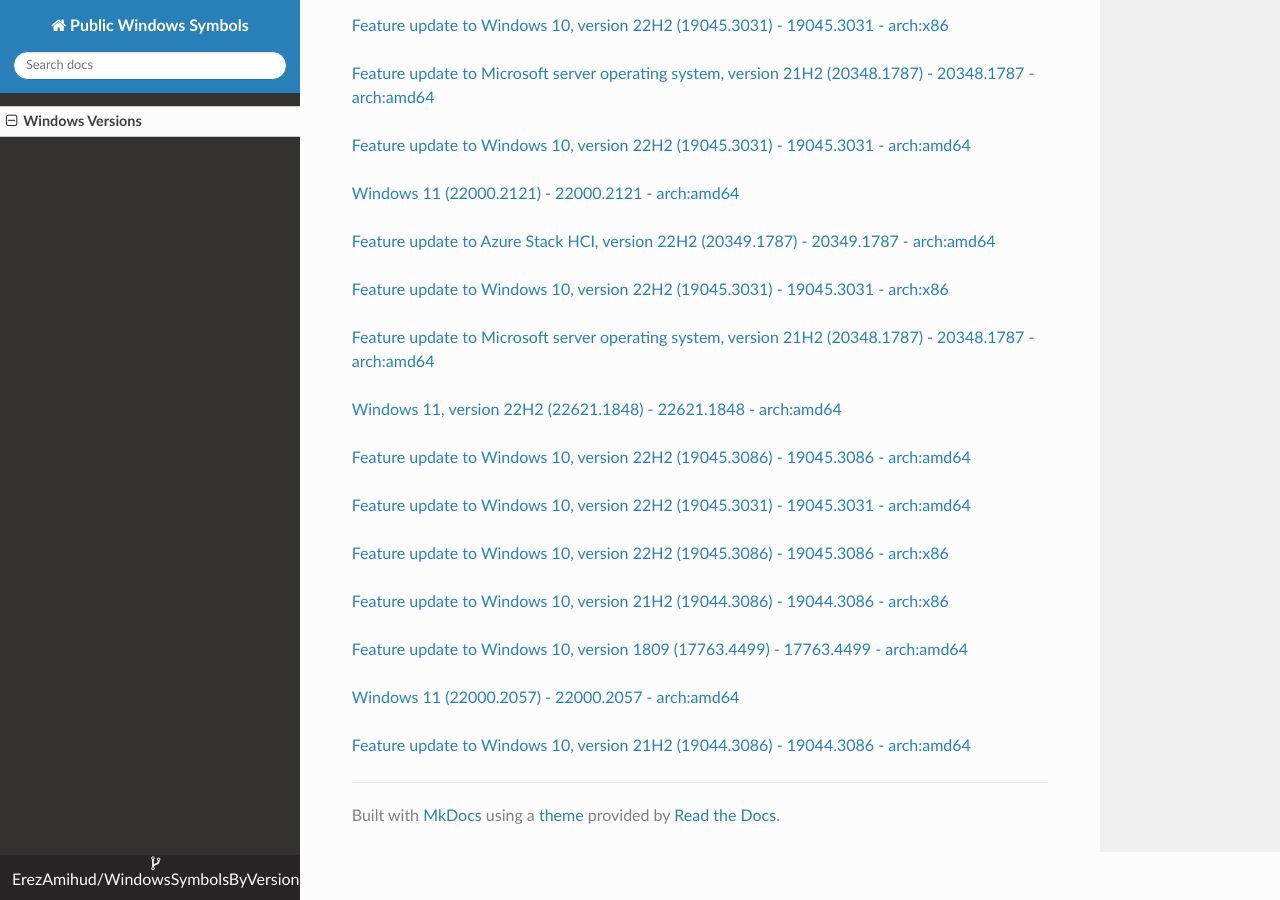
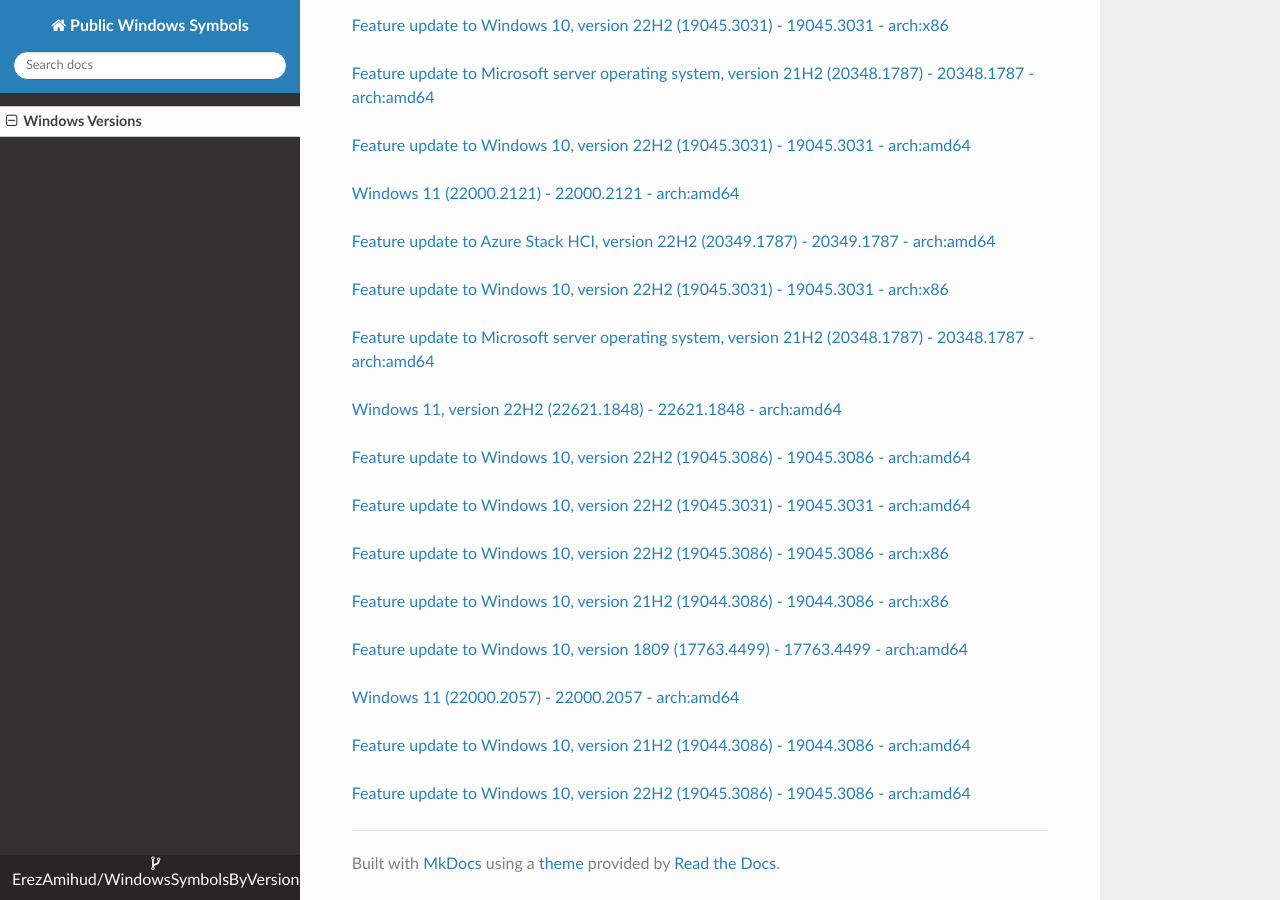
Before and after one commit to ErezAmihud/WindowsSymbolsByVersion, an MkDocs documentation site: the page built from docs/index.md, in a window 1280 px wide and 900 px high, scrolled down 29933 px. Built offline with MkDocs 1.6.1, drawn with Linux system fonts in a browser that asks for light colours; nearby versions of some CDN libraries.

Commit message:
Automated commit, add manifest for cef0f044-b039-4a2a-a5ca-f919f0efe6fc

```diff
--- a/docs/index.md
+++ b/docs/index.md
@@ -1717,3 +1717,6 @@
 
 
 [Feature update to Windows 10, version 21H2 (19044.3086) - 19044.3086 - arch:amd64](https://github.com/ErezAmihud/WindowsSymbolsByVersion/blob/main/manifests/787f94a1-0c6f-4df3-a964-ec5cf0ace004.manifest)
+
+
+[Feature update to Windows 10, version 22H2 (19045.3086) - 19045.3086 - arch:amd64](https://github.com/ErezAmihud/WindowsSymbolsByVersion/blob/main/manifests/cef0f044-b039-4a2a-a5ca-f919f0efe6fc.manifest)
```
Also changed, not shown: process_builds.json (+1 -1 lines).
